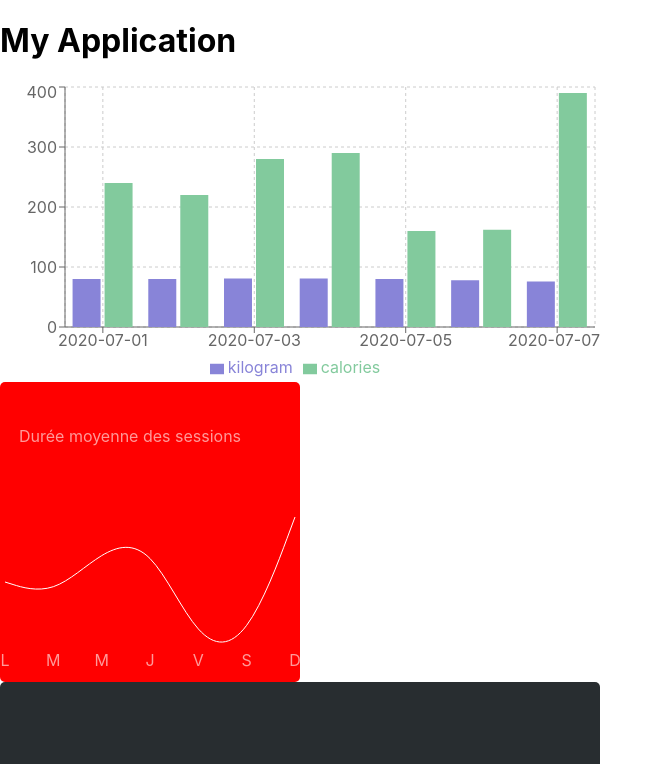
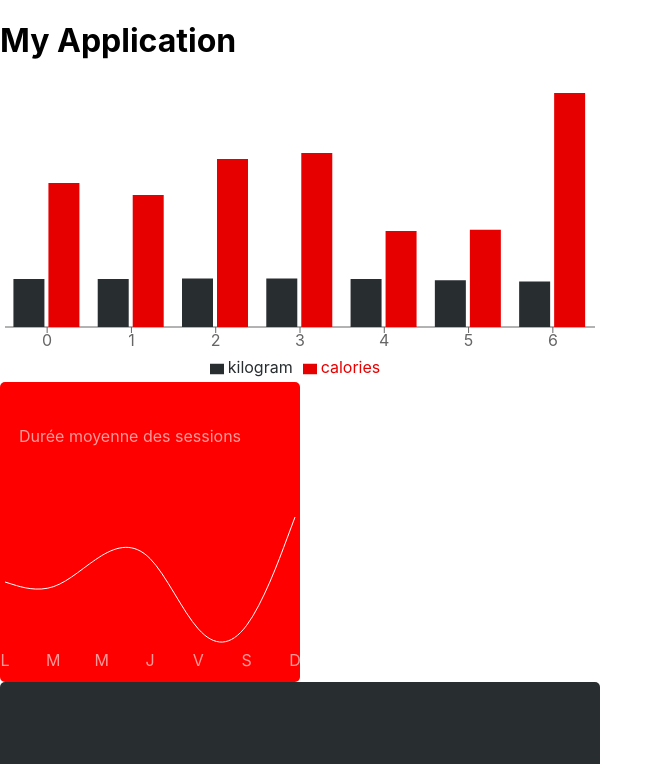
Before and after one commit to oliverfont/Sportsee, a React (Create React App) app in the folder Frontend/: page / in a window 1280 px wide. Shown: the top 764 px of the page, without its empty margins (0-663 px from the left). Built offline with nearby package versions, Linux system fonts and the light colour scheme.

Commit message:
w en cour sur barchart

```diff
--- a/Frontend/src/components/bartChart.js
+++ b/Frontend/src/components/bartChart.js
@@ -1,20 +1,16 @@
 import React from 'react';
 import { BarChart, Bar, XAxis, YAxis, CartesianGrid, Tooltip, Legend } from 'recharts';
 
-
 const Activity = ({ data }) => {
     return (
-      <BarChart width={600} height={300} data={data}>
-        <CartesianGrid strokeDasharray="3 3" />
-        <XAxis dataKey="day" />
-        <YAxis />
-        <Tooltip />
-        <Legend />
-        <Bar dataKey="kilogram" fill="#8884d8" />
-        <Bar dataKey="calories" fill="#82ca9d" />
-      </BarChart>
+        <BarChart width={600} height={300} data={data}>
+            <XAxis domain={[1, 10]} />
+            <Tooltip />
+            <Legend />
+            <Bar dataKey="kilogram" fill="#282D30" />
+            <Bar dataKey="calories" fill="#E60000" />
+        </BarChart>
     );
-  };
-
+};
 
 export default Activity;
```
